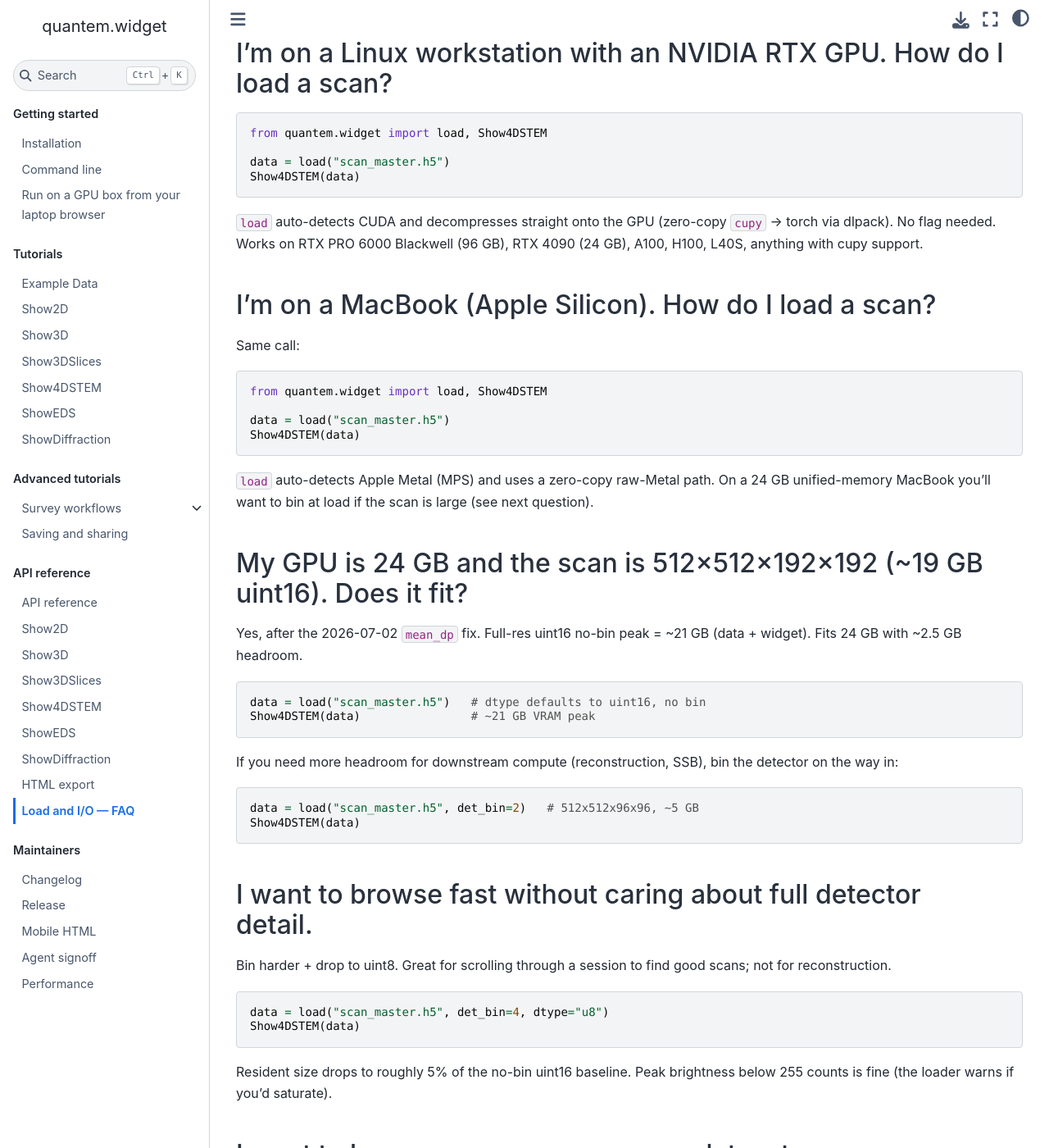
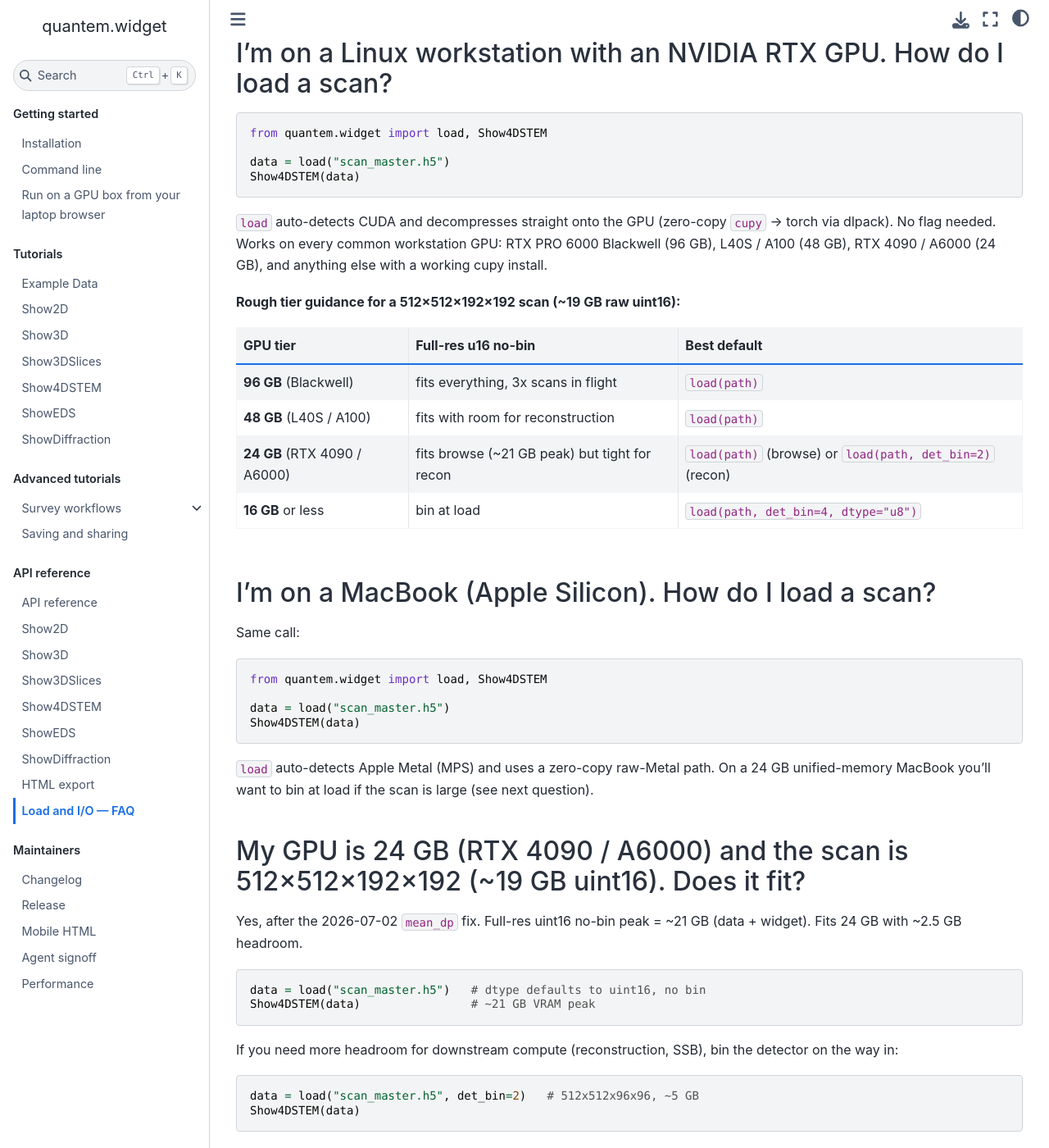
Before and after one commit to bobleesj/quantem.widget, a Jupyter Book: the page built from docs/api/io.md, in a window 1280 px wide and 1400 px high, scrolled down 249 px. Shown: the whole window at 82% size. Built offline with Jupyter Book 1.0.4 settings and Sphinx 7.4.7 and the Sphinx Book theme 1.1.4, drawn with Linux system fonts in a browser that asks for light colours; some of the changed text lies outside the part shown.

Commit message:
docs(io): cover all common GPU tiers - 24/48/96 GB (RTX/L40S/A100/Blackwell)
Add dedicated Q per tier so users see their card immediately:
- 24 GB RTX 4090 / A6000: fits u16 no-bin browse post-fix (~21 GB peak)
- 48 GB L40S / A100: full-res + reconstruction workspace comfortably
- 96 GB Blackwell: multi-scan or scan+recon workspace

Top intro table + bottom memory-per-mode × your-GPU cross-reference so
the right load() call is one lookup away, regardless of which box the
reader is on.

````diff
--- a/docs/api/io.md
+++ b/docs/api/io.md
@@ -18,8 +18,18 @@
 ```
 
 `load` auto-detects CUDA and decompresses straight onto the GPU (zero-copy
-`cupy` → torch via dlpack). No flag needed. Works on RTX PRO 6000 Blackwell
-(96 GB), RTX 4090 (24 GB), A100, H100, L40S, anything with cupy support.
+`cupy` → torch via dlpack). No flag needed. Works on every common workstation
+GPU: RTX PRO 6000 Blackwell (96 GB), L40S / A100 (48 GB), RTX 4090 / A6000
+(24 GB), and anything else with a working cupy install.
+
+**Rough tier guidance for a 512×512×192×192 scan (~19 GB raw uint16):**
+
+| GPU tier | Full-res u16 no-bin | Best default |
+|---|---|---|
+| **96 GB** (Blackwell) | fits everything, 3x scans in flight | `load(path)` |
+| **48 GB** (L40S / A100) | fits with room for reconstruction | `load(path)` |
+| **24 GB** (RTX 4090 / A6000) | fits browse (~21 GB peak) but tight for recon | `load(path)` (browse) or `load(path, det_bin=2)` (recon) |
+| **16 GB** or less | bin at load | `load(path, det_bin=4, dtype="u8")` |
 
 ## I'm on a MacBook (Apple Silicon). How do I load a scan?
 
@@ -36,7 +46,7 @@
 On a 24 GB unified-memory MacBook you'll want to bin at load if the scan is
 large (see next question).
 
-## My GPU is 24 GB and the scan is 512×512×192×192 (~19 GB uint16). Does it fit?
+## My GPU is 24 GB (RTX 4090 / A6000) and the scan is 512×512×192×192 (~19 GB uint16). Does it fit?
 
 Yes, after the 2026-07-02 `mean_dp` fix. Full-res uint16 no-bin peak = ~21 GB
 (data + widget). Fits 24 GB with ~2.5 GB headroom.
@@ -51,6 +61,31 @@
 
 ```python
 data = load("scan_master.h5", det_bin=2)   # 512x512x96x96, ~5 GB
+Show4DSTEM(data)
+```
+
+## My GPU is 48 GB (L40S / A100). Anything I need to know?
+
+No. Load full-res u16 no-bin — plenty of headroom for browse + downstream
+reconstruction in one process:
+
+```python
+data = load("scan_master.h5")   # ~21 GB peak, ~27 GB free after
+Show4DSTEM(data)
+```
+
+You can also load 2-3 scans simultaneously for cross-scan comparison
+without OOM. For time-series / tilt-series, `load([m1, m2, m3])` in one
+call keeps them behind a single `Dataset` slider.
+
+## My GPU is 96 GB (Blackwell). Anything I need to know?
+
+No. Full-res u16 no-bin peaks at ~21 GB per scan — you can hold 3-4 scans
+in VRAM at once, or one scan plus a full reconstruction workspace. Same
+one-liner:
+
+```python
+data = load("scan_master.h5")
 Show4DSTEM(data)
 ```
 
@@ -175,6 +210,15 @@
 `Show4DSTEM(data)` adds ~2-3 GB overhead (colormap, virtual-image cache, CBED
 buffer) on top of the load footprint. Budget accordingly.
 
+Which mode + your GPU tier at a glance:
+
+| your GPU | full u16 no-bin | `det_bin=2` u16 | `det_bin=4` u8 |
+|---|:---:|:---:|:---:|
+| 24 GB (RTX 4090 / A6000) | browse ✓ · recon tight | recon ✓ | ✓ |
+| 48 GB (L40S / A100) | browse + recon ✓ | ✓ | ✓ |
+| 96 GB (Blackwell) | multi-scan + recon ✓ | ✓ | ✓ |
+| Mac 16-24 GB MPS | via raw-Metal (chunked) | ✓ | ✓ |
+
 ## Function reference
 
 ```{eval-rst}
````
